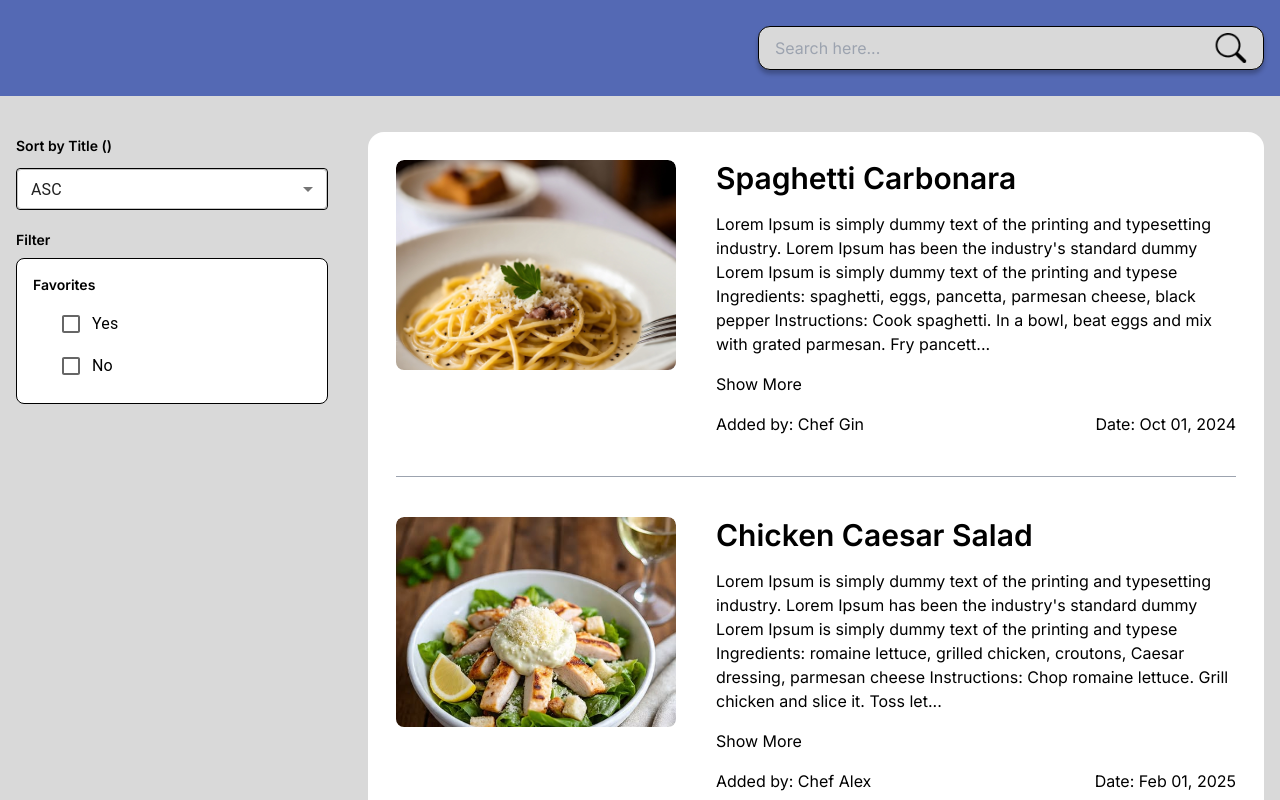
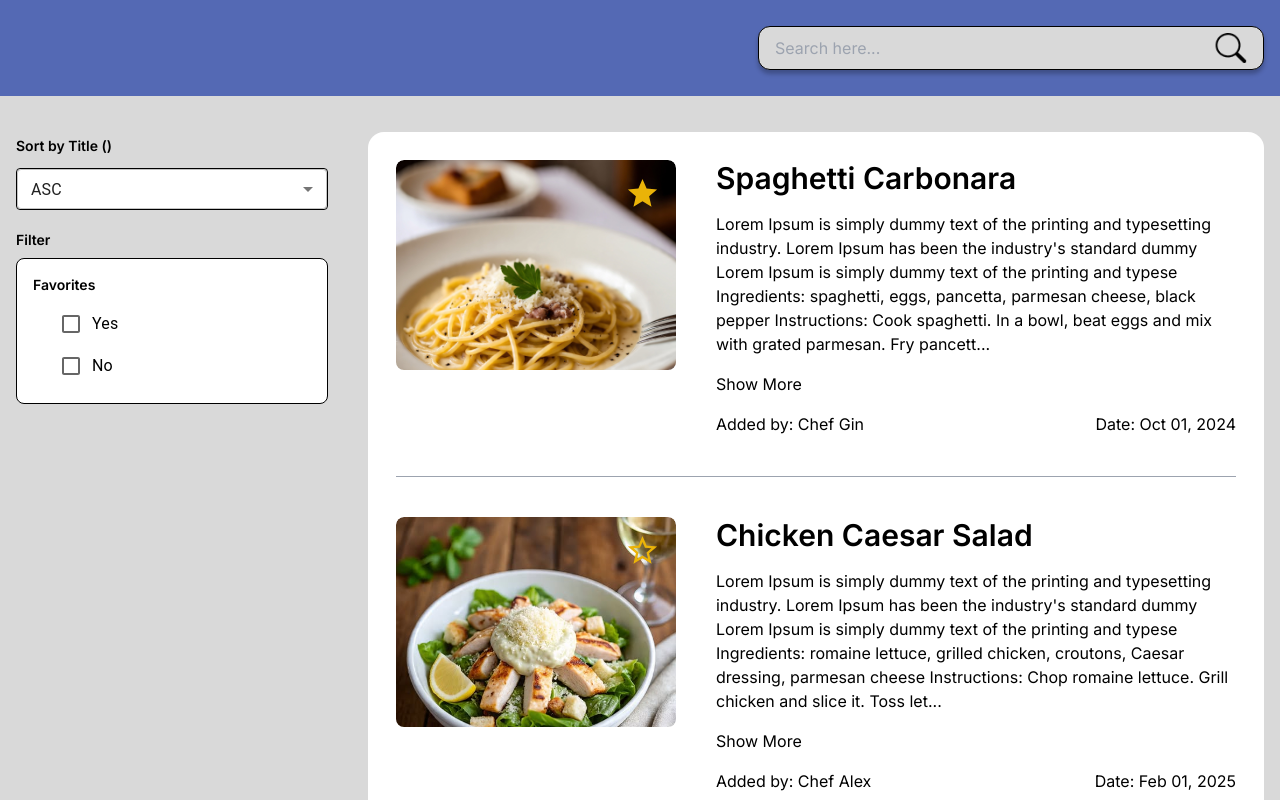
Before and after one commit to reginpv/sb_coding_exam, a Next.js app: page / in a window 1280 px wide. Shown: the top 800 px of the page. Built offline with nearby package versions, Linux system fonts and the light colour scheme.

Commit message:
feat: recipe func favorite

```diff
--- a/package.json
+++ b/package.json
@@ -11,6 +11,7 @@
   "dependencies": {
     "@emotion/react": "^11.14.0",
     "@emotion/styled": "^11.14.0",
+    "@mui/icons-material": "^7.1.1",
     "@mui/material": "^7.1.1",
     "@reduxjs/toolkit": "^2.8.2",
     "date-fns": "^4.1.0",
--- a/src/components/RecipeCard.tsx
+++ b/src/components/RecipeCard.tsx
@@ -1,5 +1,8 @@
 import { useState } from "react"
 import { format } from "date-fns"
+import { Star, StarBorder } from "@mui/icons-material"
+import { useDispatch } from "react-redux"
+import { updateRecipe } from "@/lib/features/recipe/recipe"
 
 export default function RecipeCard({
   recipe
@@ -9,6 +12,7 @@ export default function RecipeCard({
 
   // INIT
   const MAX_CHARS = 350
+  const dispatch = useDispatch()
 
   // Local state for managing recipe details
   const [ moreDetails, setMoreDetails ] = useState(false)
@@ -20,7 +24,19 @@ export default function RecipeCard({
     <div className="flex flex-col lg:flex-row items-stretch justify-between gap-5 lg:gap-10">
 
       <div className="w-auto lg:w-1/3">
-        <div className="aspect-[4/3] w-auto overflow-hidden rounded-lg">
+        <div className="aspect-[4/3] w-auto overflow-hidden rounded-lg relative">
+          <button
+            onClick={() => dispatch(updateRecipe({
+              ...recipe,
+              favorite: !recipe.favorite
+            }))}
+            className="absolute top-4 right-4">
+            {
+              recipe.favorite
+                ? <Star className=" text-yellow-500 z-20" fontSize="large" />
+                : <StarBorder className=" text-yellow-500 z-20" fontSize="large" />
+            }
+          </button>
           <img
             src={recipe.image.src}
             alt={recipe.image.alt}
--- a/src/lib/features/recipe/recipe.ts
+++ b/src/lib/features/recipe/recipe.ts
@@ -40,7 +40,7 @@ export const recipeSlice = createSlice({
         const comparison = a.title.localeCompare(b.title)
         return order === "asc" ? comparison : -comparison
       })
-    }
+    },
   },
 })
 
```
Also changed, not shown: 1 other file (tests, documents, lock files or other folders).
